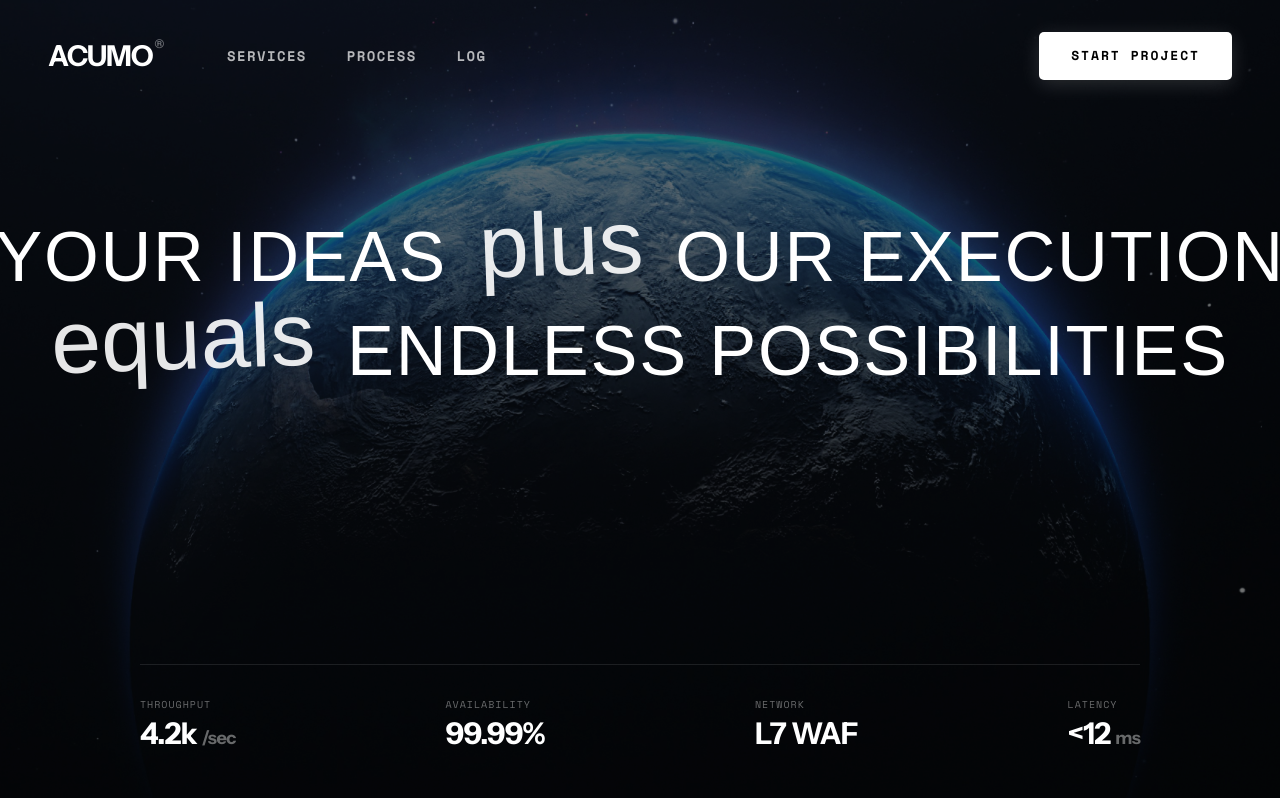
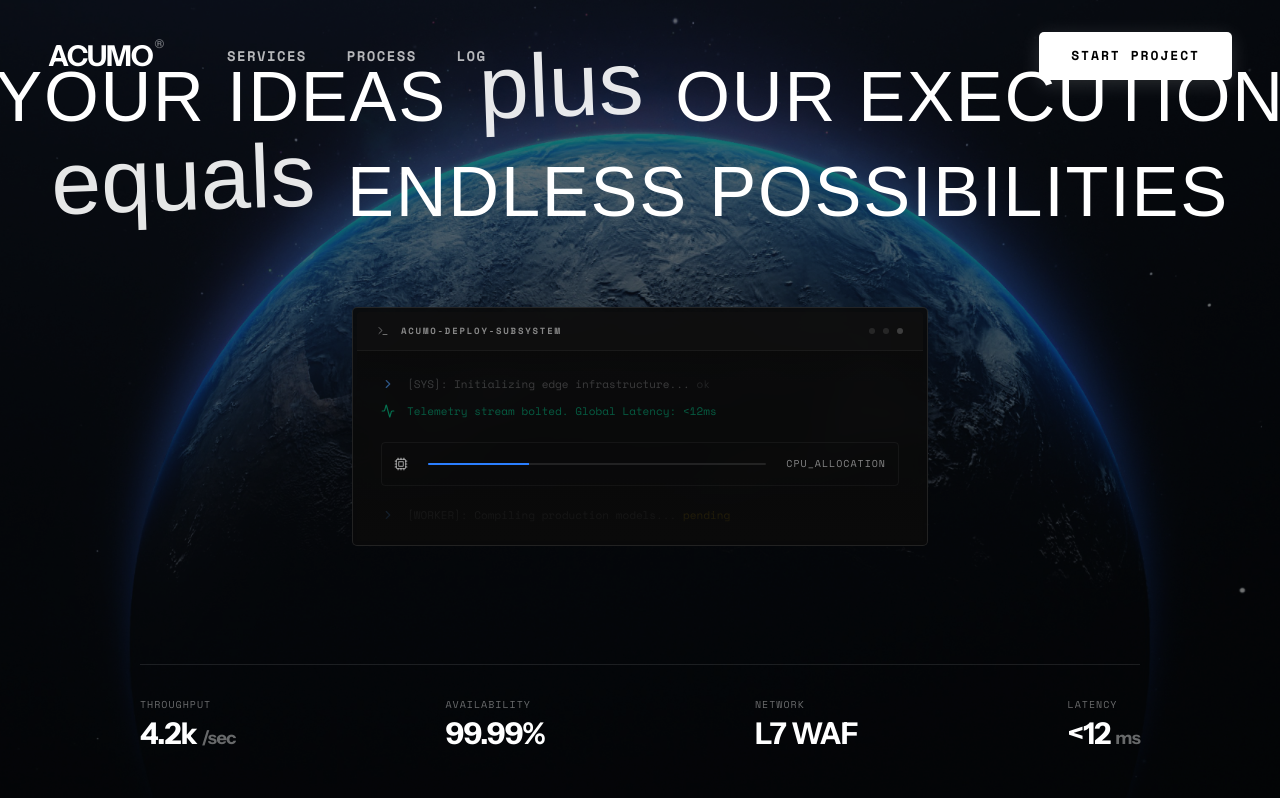
Before and after one commit to rafaykiyani135/acumo-website, a Next.js app: page / in a window 1280 px wide. Shown: the top 798 px of the page. Built offline with nearby package versions, Linux system fonts and the light colour scheme; a web font is replaced by a local one.

Commit message:
Added techy objecy

```diff
--- a/app/components/Hero.tsx
+++ b/app/components/Hero.tsx
@@ -1,5 +1,6 @@
 import Image from "next/image";
 import { Bayon, Allison } from 'next/font/google';
+import { Terminal, Activity, ChevronRight, Cpu } from 'lucide-react';
 
 const bayon = Bayon({ subsets: ['latin'], weight: '400' });
 const allison = Allison({ subsets: ['latin'], weight: '400' });
@@ -22,7 +23,7 @@ export default function Hero() {
       <div className="relative z-10 w-full max-w-[1400px] mx-auto px-4 flex flex-col items-center justify-center text-center -mt-32 md:-mt-48">
 
         {/* Insane Typography Layout */}
-        <h1 className="flex flex-col items-center justify-center text-white select-none w-full whitespace-nowrap">
+        <h1 className="flex flex-col items-center justify-center text-white select-none w-full whitespace-nowrap z-20">
 
           {/* Top Line */}
           <div className="flex flex-nowrap justify-center items-center gap-x-3 md:gap-x-6 lg:gap-x-8">
@@ -48,6 +49,74 @@ export default function Hero() {
           </div>
 
         </h1>
+
+        {/* Floating Active Component Preview */}
+        <div className="mt-16 md:mt-20 w-full flex justify-center group z-30 relative perspective-[1000px]">
+          <div className="relative w-full max-w-xl bg-[#0a0a0a]/90 backdrop-blur-md border border-white/10 rounded-[5px] p-1 transform transition-all duration-[1s] ease-[cubic-bezier(0.16,1,0.3,1)] hover:scale-105 hover:-translate-y-4 hover:border-white/20">
+
+            {/* Terminal Header */}
+            <div className="flex items-center justify-between px-5 py-3 border-b border-white/5 bg-[#111]/80 rounded-t-[4px]">
+              <div className="flex items-center gap-3">
+                <Terminal size={12} className="text-white/40" />
+                <span className="font-mono text-[9px] font-bold uppercase tracking-[0.2em] text-white/50">acumo-deploy-subsystem</span>
+              </div>
+              <div className="flex gap-2">
+                <div className="w-1.5 h-1.5 rounded-full bg-white/10 group-hover:bg-red-500/50 transition-colors duration-500"></div>
+                <div className="w-1.5 h-1.5 rounded-full bg-white/10 group-hover:bg-yellow-500/50 transition-colors duration-500 delay-100"></div>
+                <div className="w-1.5 h-1.5 rounded-full bg-white/20 group-hover:bg-green-500/50 transition-colors duration-500 delay-200"></div>
+              </div>
+            </div>
+
+            {/* Terminal Body */}
+            <div className="p-6 font-mono text-[11px] leading-[1.8] text-left text-white/40 h-[190px] overflow-hidden relative">
+
+              {/* Logs container that scrolls up silently on hover */}
+              <div className="flex flex-col gap-2 transform transition-transform duration-[2.5s] ease-[cubic-bezier(0.16,1,0.3,1)] group-hover:-translate-y-[85px] relative z-10 w-full">
+
+                <div className="flex items-start gap-3 opacity-50 group-hover:opacity-100 transition-opacity duration-500 delay-[0ms]">
+                  <ChevronRight size={14} className="text-blue-400 mt-0.5 shrink-0" />
+                  <span>[SYS]: Initializing edge infrastructure... <span className="text-white/20">ok</span></span>
+                </div>
+
+                <div className="flex items-start gap-3 opacity-50 group-hover:opacity-100 transition-opacity duration-500 delay-[200ms]">
+                   <Activity size={14} className="text-emerald-400 mt-0.5 shrink-0" />
+                   <span className="text-emerald-400/80">Telemetry stream bolted. Global Latency: &lt;12ms</span>
+                </div>
+
+                <div className="flex items-center gap-3 mt-3 mb-3 p-3 bg-white-[0.02] border border-white/5 rounded-[4px] group-hover:bg-white-[0.04] group-hover:border-white/10 transition-colors duration-1000">
+                  <Cpu size={14} className="text-white/50" />
+                  <div className="flex-1 mx-2">
+                     <div className="h-[2px] w-full bg-white/10 rounded-full overflow-hidden relative">
+                       <div className="h-full bg-blue-500 w-[30%] group-hover:w-[94%] transition-all duration-[2s] ease-[cubic-bezier(0.16,1,0.3,1)] delay-[300ms]"></div>
+                     </div>
+                  </div>
+                  <span className="text-white/50 text-[10px] tracking-widest uppercase">CPU_Allocation</span>
+                </div>
+
+                <div className="flex items-start gap-3 opacity-30 group-hover:opacity-100 transition-opacity duration-700 delay-[400ms]">
+                  <ChevronRight size={14} className="text-blue-400 mt-0.5 shrink-0" />
+                  <span>[WORKER]: Compiling production models... <span className="text-yellow-400/80">pending</span></span>
+                </div>
+
+                <div className="flex items-start gap-3 opacity-0 group-hover:opacity-100 transition-opacity duration-500 delay-[1200ms]">
+                  <ChevronRight size={14} className="text-emerald-400 mt-0.5 shrink-0" />
+                  <span className="text-emerald-400/80">[WORKER]: Models deployed. Immutable state locked.</span>
+                </div>
+
+                <div className="flex items-start gap-3 opacity-0 group-hover:opacity-100 transition-opacity duration-300 delay-[1600ms]">
+                  <ChevronRight size={14} className="text-blue-400 mt-0.5 shrink-0" />
+                  <span className="w-[6px] h-[12px] bg-white text-transparent animate-pulse mt-1">_</span>
+                </div>
+
+              </div>
+
+              {/* Top & Bottom Fade out masks */}
+              <div className="absolute top-0 left-0 w-full h-8 bg-gradient-to-b from-[#0a0a0a]/90 to-transparent pointer-events-none z-20"></div>
+              <div className="absolute bottom-0 left-0 w-full h-16 bg-gradient-to-t from-[#0a0a0a] to-transparent pointer-events-none z-20"></div>
+
+            </div>
+          </div>
+        </div>
       </div>
 
       {/* Embedded Widgets / Bottom Layout */}
```
